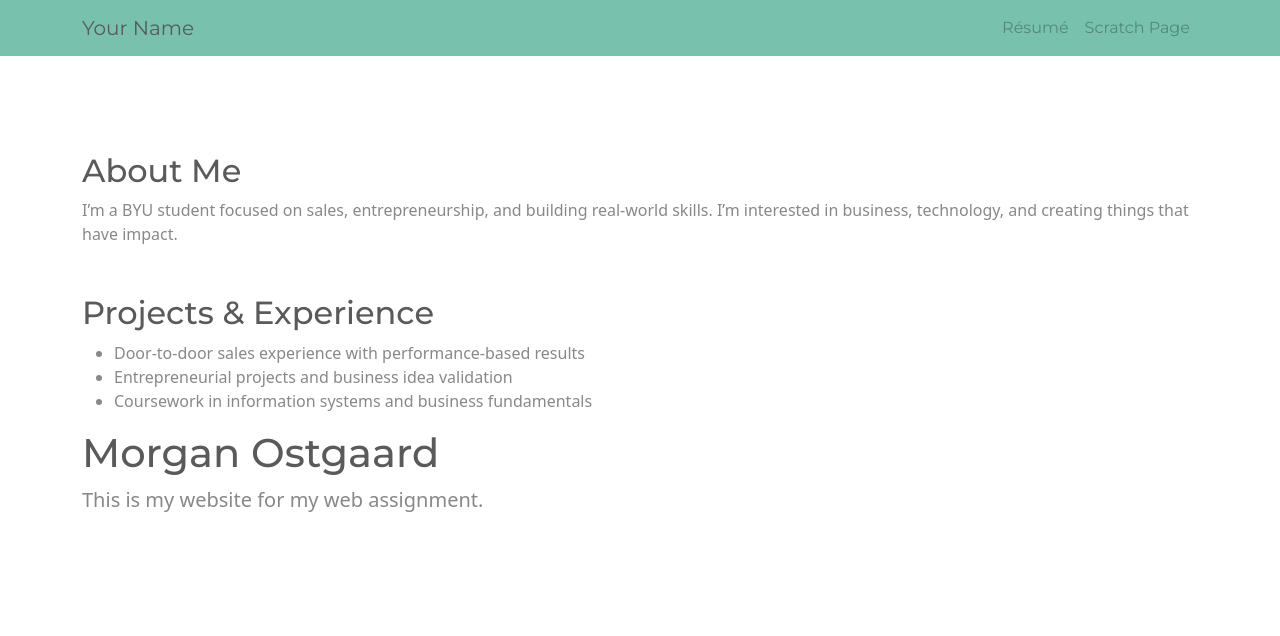
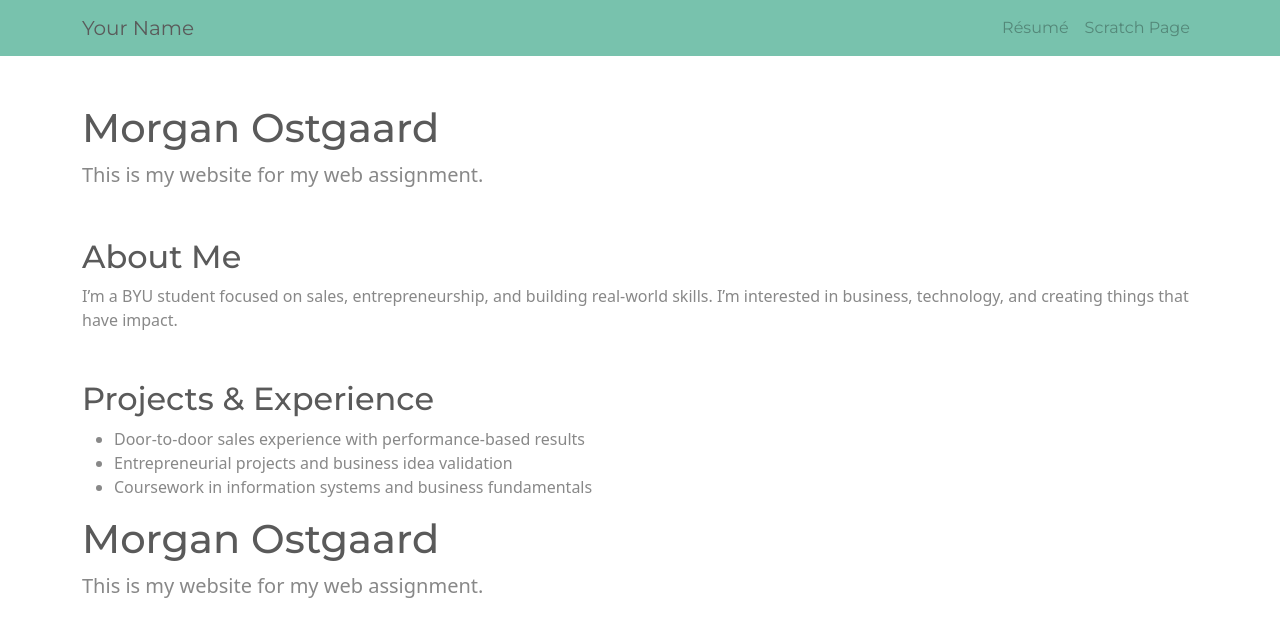
Before and after one commit to morganostgaard/web-project, a plain HTML site: page index.html in a window 1280 px wide. Drawn offline with nearby package versions, Linux system fonts and the light colour scheme.

Commit message:
Update index.html

```diff
--- a/index.html
+++ b/index.html
@@ -19,6 +19,9 @@
 </nav>
 
 <div class="container py-5">
+
+  <h1>Morgan Ostgaard</h1>
+  <p class="lead">This is my website for my web assignment.</p>
   <section class="mt-5">
   <h2>About Me</h2>
   <p>
```
